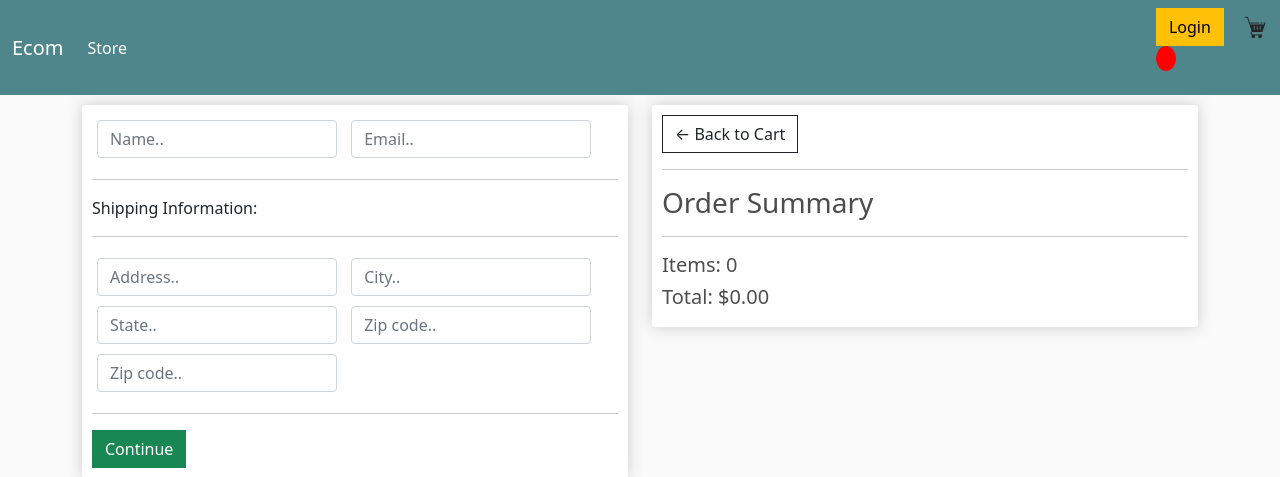
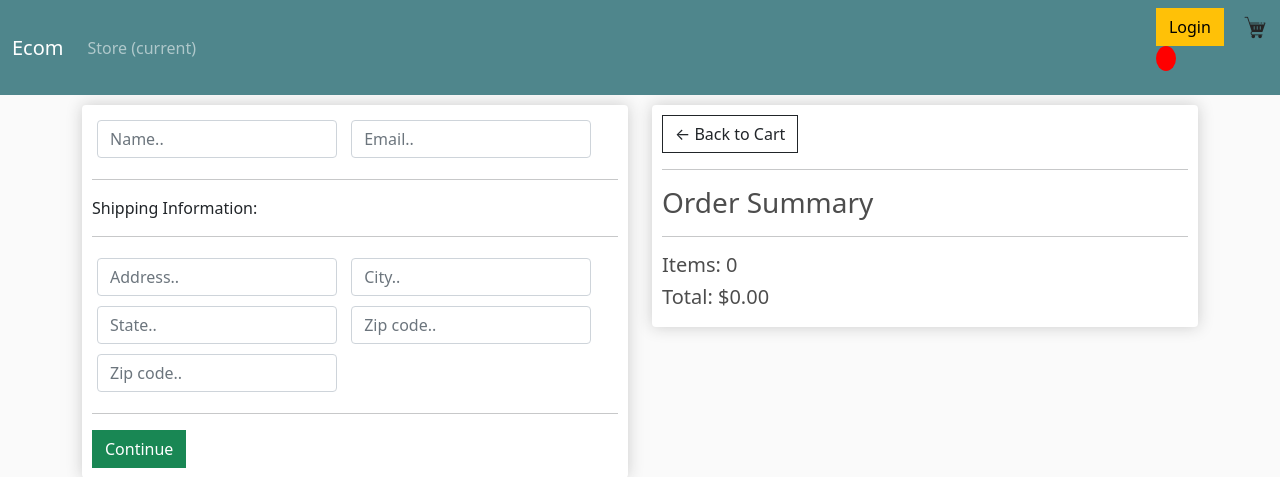
Before and after one commit to aaqibb13/e-COM, a Django app: page /checkout/ in a window 1280 px wide. Shown: the top 477 px of the page. Run offline with Django 3.2, Linux system fonts and the light colour scheme; tables that the repository leaves empty hold one stand-in row (values such as "Sample post").

Commit message:
<span class="sr-only">(current)</span>

```diff
--- a/ecommerce/store/templates/store/main.html
+++ b/ecommerce/store/templates/store/main.html
@@ -41,8 +41,10 @@ const csrftoken = getToken('csrftoken');
           </button>
           <div class="collapse navbar-collapse" id="navbarSupportedContent">
             <ul class="navbar-nav me-auto mb-2 mb-lg-0">
-              <li class="nav-item">
-                <a class="nav-link active" aria-current="page" href="{% url 'store' %}">Store
+              <li class="nav-item active">
+                <a class="nav-link" href="{% url 'store' %}">Store
+                <span class="sr-only">(current)
+                </span>
                 </a>
               </li>
             </ul>
```
